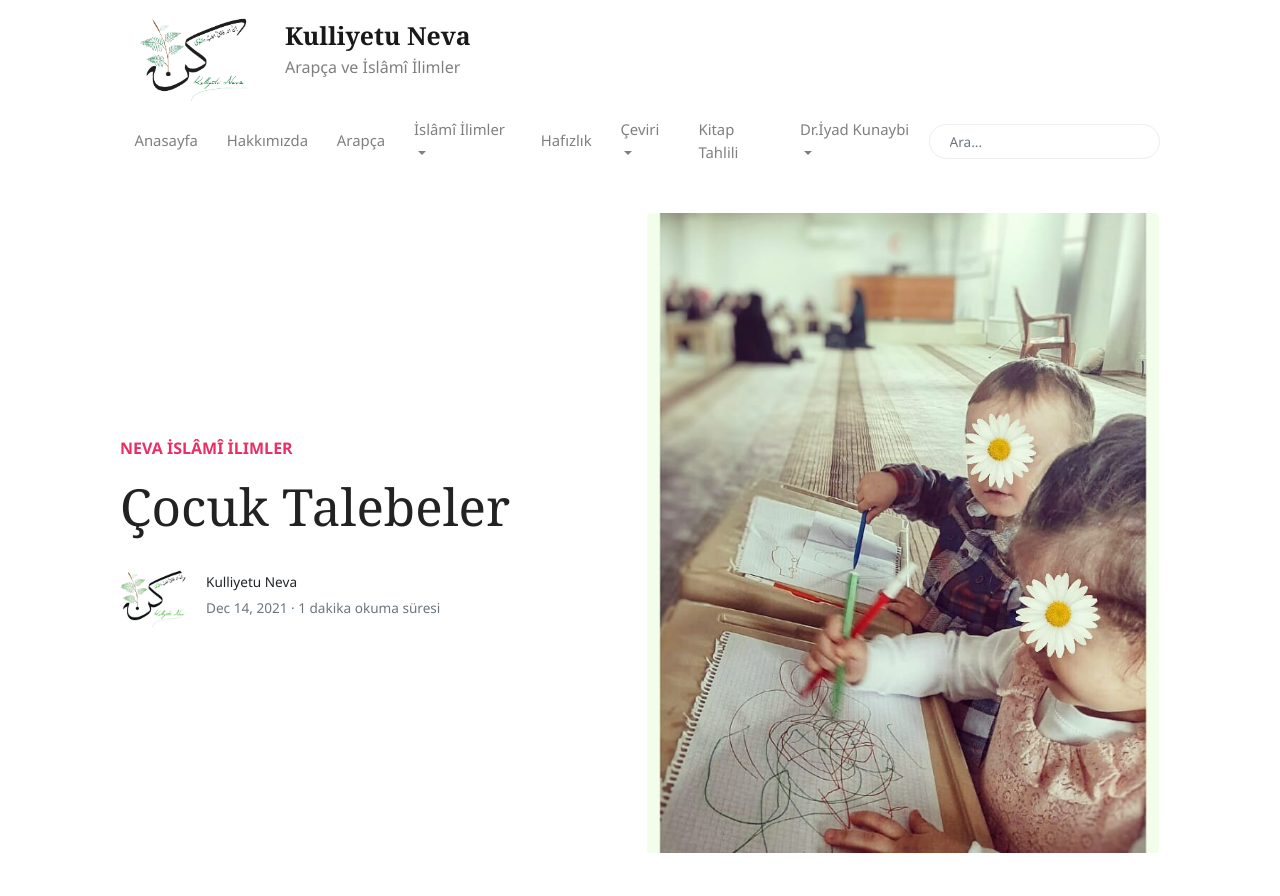
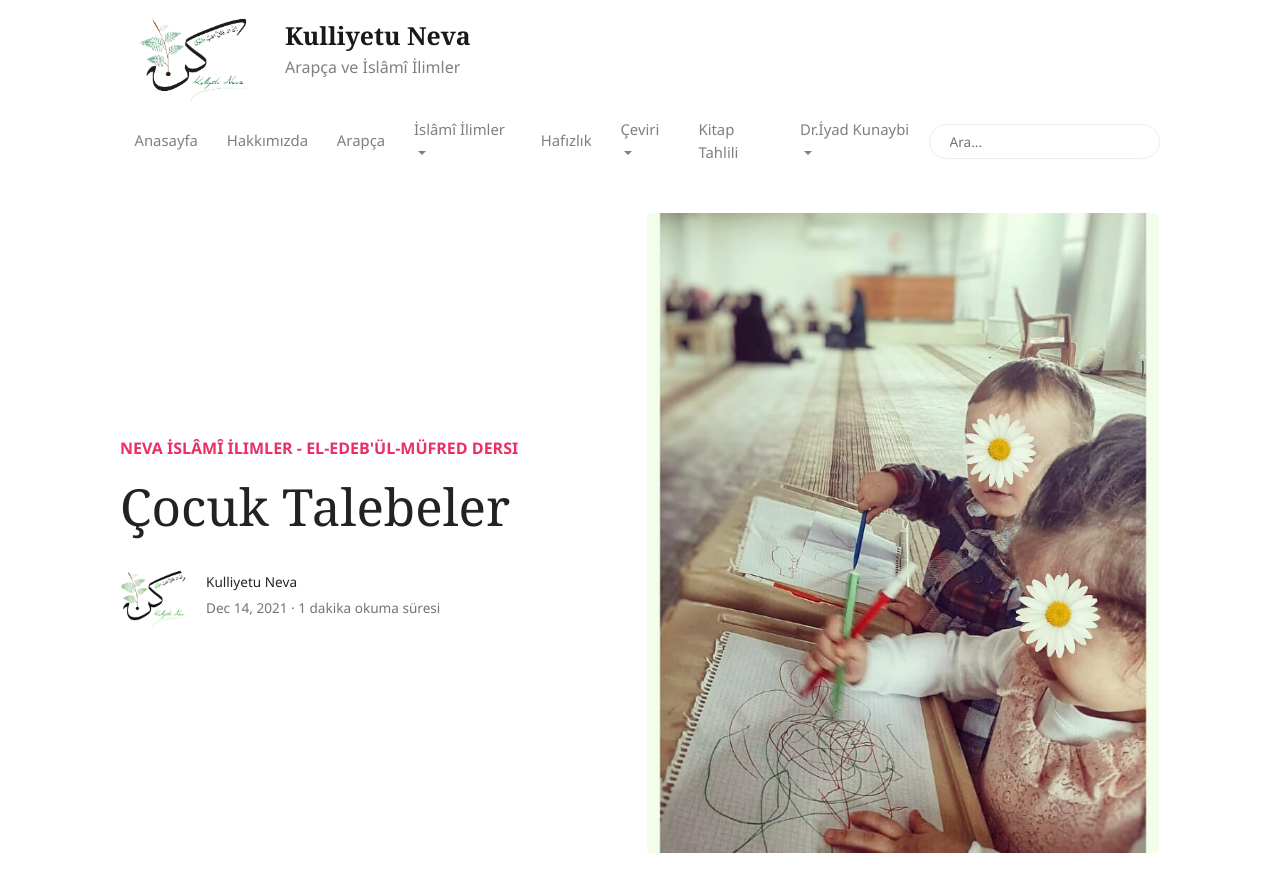
Before and after one commit to kulliyetuneva/website, a Jekyll site: the page built from _posts/2021-12-19-cocuk-talebeler.md, in a window 1280 px wide and 1400 px high. Shown: the top 896 px of the window. Built offline with Jekyll 4.4.1, drawn with Linux system fonts in a browser that asks for light colours; nearby versions of some CDN libraries; comment, search, counter and statistics services are not loaded; grey boxes are pictures that could not be loaded.

Commit message:
Update Yazı “2021-12-19-cocuk-talebeler”

```diff
--- a/_posts/2021-12-19-cocuk-talebeler.md
+++ b/_posts/2021-12-19-cocuk-talebeler.md
@@ -4,7 +4,7 @@ title: Çocuk Talebeler
 date: 2021-12-14T20:02:09.307Z
 author: kulliyetuneva
 categories:
-  - Neva İslâmî İlimler
+  - Neva İslâmî İlimler - el-Edeb'ül-Müfred Dersi
 featured: true
 sticky: false
 image: /assets/images/edeb1.jpg
@@ -15,8 +15,6 @@ Bir çocuğun zihin dünyasına kalıcı, güzel nakışlar işlemek istiyorsan
 
 Balık için su neyse, çocuk için de fıtratının sesine uygun, âb-ı hayat değerinde, ömrüne ömür katacak mescidler, meclisler odur. Hasan'lar Hüseyin'ler onlara şefkatinden hutbeyi bölerek minberden inen dedeleri sallallahu aleyhi ve sellemin merhamet pınarı olan ellerinde/mescidinde işte öylece yetiştiler.
 
-.
-
 ![🌾](https://www.facebook.com/images/emoji.php/v9/t9d/1/16/1f33e.png) Bu fotoğraftaki tatlı yavrular da [\#edebülmüfred](https://www.facebook.com/hashtag/edeb%C3%BClm%C3%BCfred?__eep__=6&__cft__[0]=AZVXVsRZ_veQamlS8j-8PRbu2OiPb3aIqQZePmmx_aUare8nGTtsraRvCx0InPwq0BTLPmgWYjJv39xUE954lWNHLnOd8gSX28tTuM88IDc8HNPZRrc1Ir6uzDUKtCdWVcQ&__tn__=*NK-R) dersimizin küçük müdavimleri... ![🐣](https://www.facebook.com/images/emoji.php/v9/td/1/16/1f423.png)![🐣](https://www.facebook.com/images/emoji.php/v9/td/1/16/1f423.png)
 
 Şimdiye dek derslerimizle ilgili eklediğimiz bütün fotoğraflar da, bize böyle sürpriz anı değerinde bir ders arşivi oluşturan sevgili dostumuz @karakterim.hayalim.38'in objektifinden...Çocukların da kendisini çok sevdiği, her işimizde yardımcımız "sağ kolumuza" her daim sevgiyle, şükranla...
```
